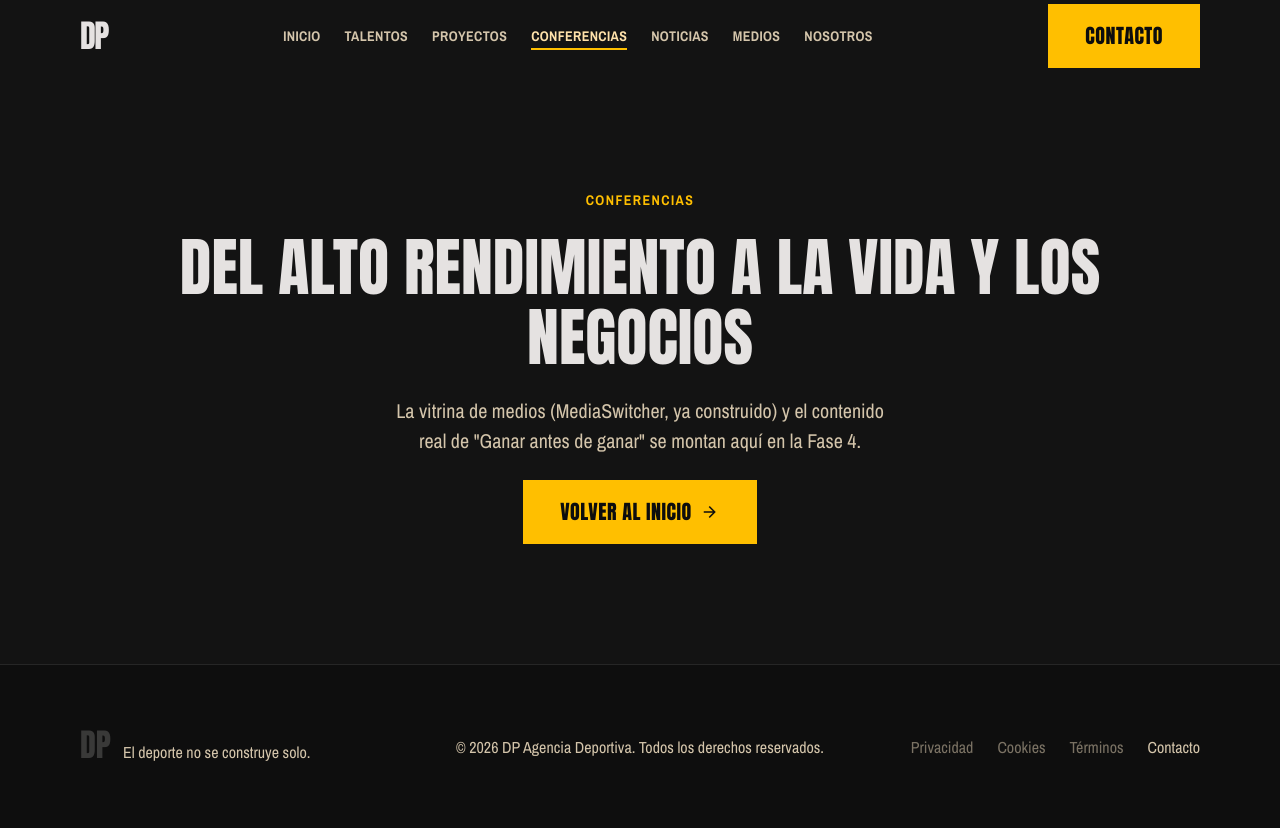
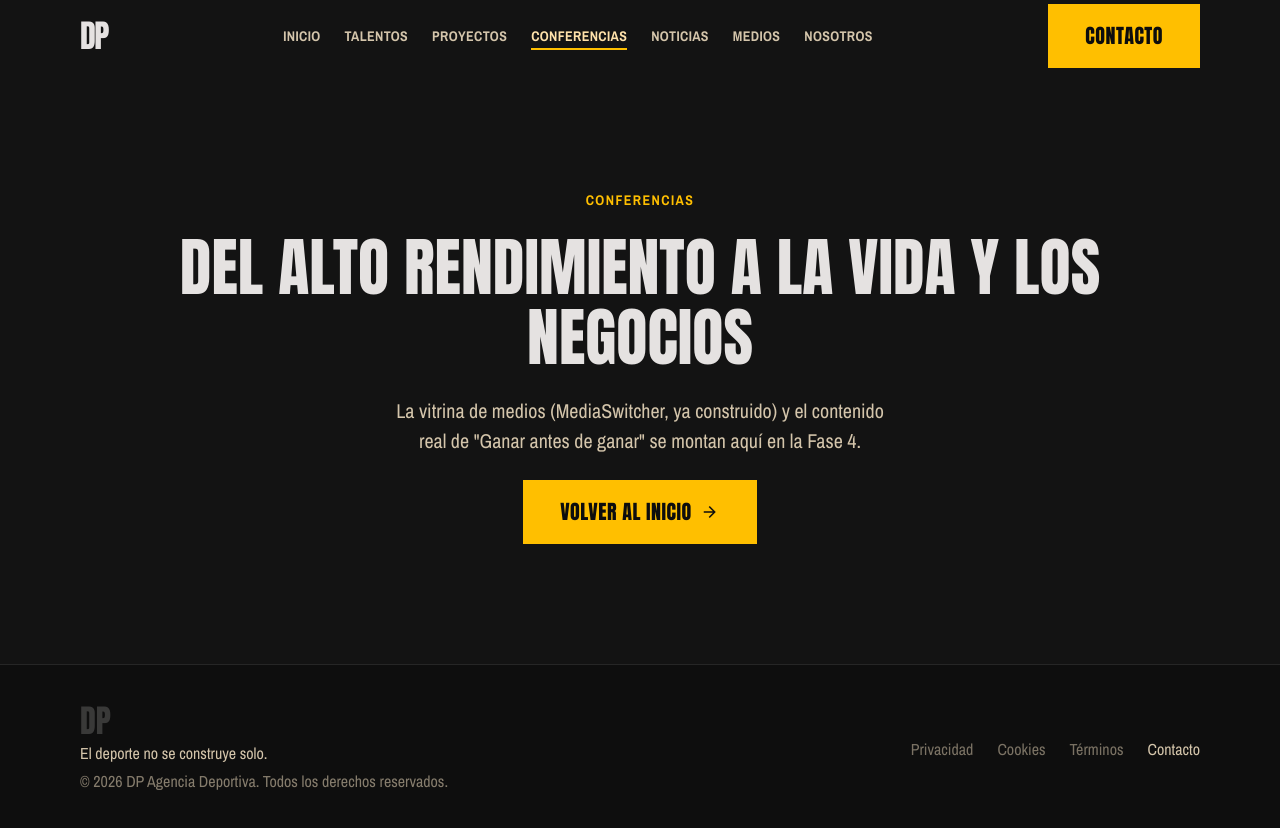
Before and after one commit to Farez16/Frontend-DP, a Next.js app: page /conferencias in a window 1280 px wide. Shown: the top 828 px of the page. Built offline with nearby package versions, Linux system fonts and the light colour scheme.

Commit message:
feat(footer): rediseño a 2 columnas — wordmark/eslogan/copyright a la izquierda, links a la derecha

```diff
--- a/components/layout/Footer.tsx
+++ b/components/layout/Footer.tsx
@@ -9,30 +9,35 @@ const LEGAL_LINKS = ["Privacidad", "Cookies", "Términos"];
  * más simple de componentizar. Los enlaces legales siguen inertes a
  * propósito (todavía no existen esas páginas; decisión ya tomada, no
  * se inventan ahora).
+ *
+ * Rediseño 2026-09-23: layout de 2 columnas — wordmark + eslogan +
+ * copyright a la izquierda; links en fila a la derecha. En ≤ md se
+ * apilan en columna para evitar overflow en 375px.
  */
 export function Footer() {
   const year = new Date().getFullYear();
 
   return (
     <footer className="mt-auto w-full border-t border-line bg-surface-deep">
-      <Container className="grid grid-cols-1 items-center gap-6 py-16 md:grid-cols-[1fr_auto_1fr] md:gap-10">
-        <div className="flex items-baseline justify-center gap-3 md:justify-start">
+      <Container className="flex flex-col items-center gap-6 py-10 md:flex-row md:items-center md:justify-between md:gap-10">
+        {/* Bloque izquierdo: wordmark + eslogan + copyright */}
+        <div className="flex flex-col items-center gap-1 md:items-start">
           <span className="font-display text-heading-md leading-none text-foreground opacity-20">
             DP
           </span>
           <p className="font-body text-body-md text-foreground-muted">
             El deporte no se construye solo.
           </p>
+          <p className="font-body text-body-md text-foreground-muted opacity-60">
+            © {year} DP Agencia Deportiva. Todos los derechos reservados.
+          </p>
         </div>
 
-        <p className="text-center font-body text-body-md text-foreground-muted md:whitespace-nowrap">
-          © {year} DP Agencia Deportiva. Todos los derechos reservados.
-        </p>
-
-        <ul className="flex flex-wrap justify-center gap-x-6 gap-y-2 font-body text-body-md md:justify-end">
+        {/* Bloque derecho: links en fila horizontal */}
+        <ul className="flex flex-wrap justify-center gap-x-6 gap-y-2 font-body text-body-md md:flex-nowrap md:justify-end">
           {LEGAL_LINKS.map((label) => (
             <li key={label}>
-              <span className="cursor-default text-foreground-muted opacity-55 select-none">
+              <span className="cursor-default select-none text-foreground-muted opacity-55">
                 {label}
               </span>
             </li>
```
